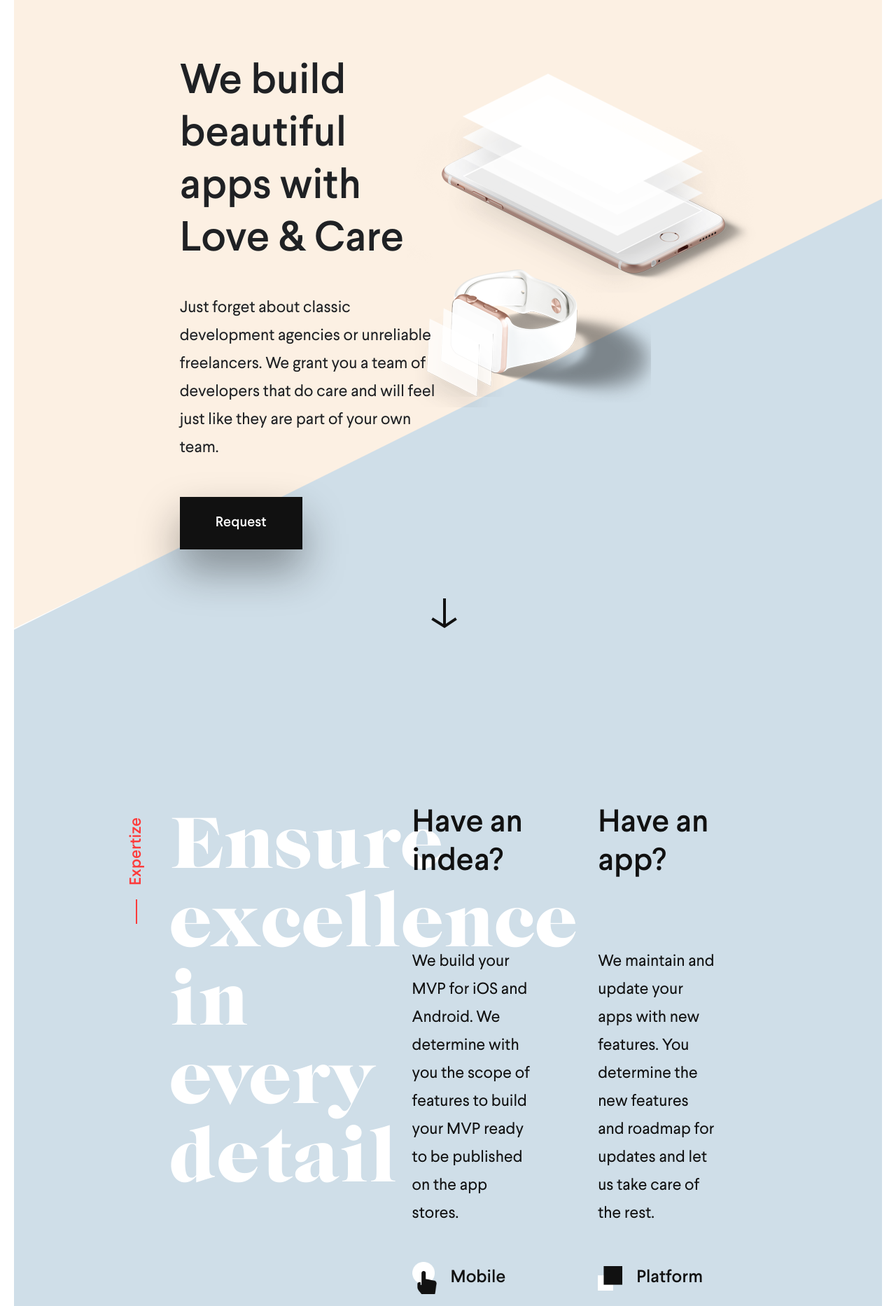
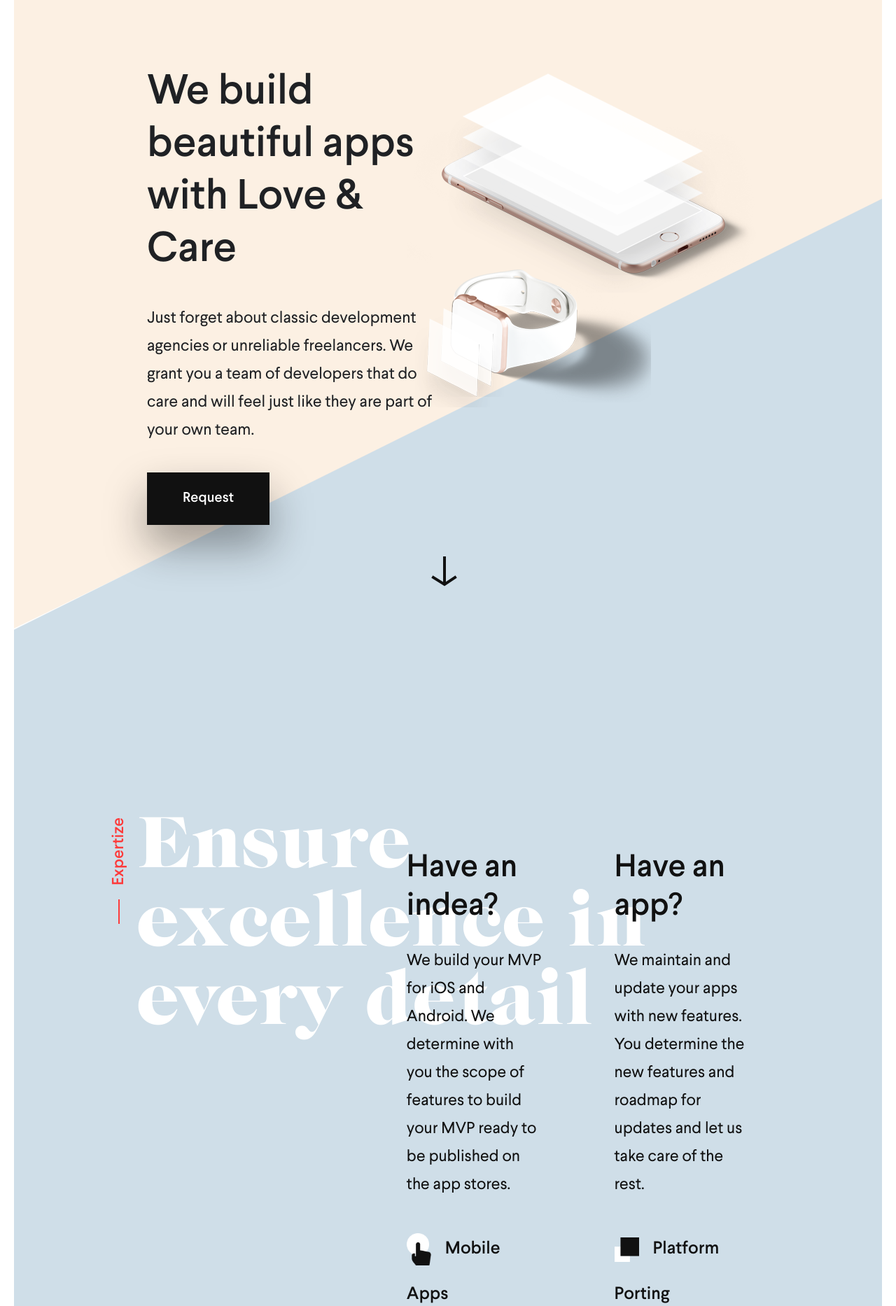
Before and after one commit to aktinijal/factorlyapp, a PHP site: page / in a window 1280 px wide. Shown: the part 145-2011 px from the top of the page at 70% size. Run offline with PHP 8.4, Linux system fonts and the light colour scheme.

Commit message:
row-custom

```diff
--- a/css/media.css
+++ b/css/media.css
@@ -1,5 +1,7 @@
 @media (max-width: 1900px) {
+
     .tempor {
+/*        background-color: #f0f0f0;*/
         position: absolute;
         top: 0;
         width: 100%;
@@ -20,6 +22,15 @@
         height: 4034px;
         background: url(../img/background-topsecond1680.png) no-repeat bottom left;
     }
+/*
+    .third-triangle {
+        position: absolute;
+        top: 3384px;
+        width: 100%;
+        height: 1034px;
+        background: url(../img/background-bottom1680.png) no-repeat bottom left;
+    }
+*/
     .phone-wrapper{
         position: relative;
         top: 250px;
@@ -116,14 +127,13 @@
         font: 60px/75px LarsseitMedium;
     }
     h2 {
+        margin-top: 65px;
         margin-bottom: 30px;
         font: 45px/54.7px LarsseitMedium;
     }
     .home {
         opacity: 0;
-/*        display: none;*/
-/*        visibility: hidden;*/
-        /*        background: #f0f0f0 url(../img/background1680.png) no-repeat top center;*/
+/*                background: #f0f0f0 url(../img/background1680.png) no-repeat top center;*/
     }
     .header {
         height: 125px;
@@ -154,11 +164,11 @@
     }
     /**********************HERO**********************/
     .hero {
-        padding-top: 80px;
-        padding-bottom: 365px;
+        padding-top: 95px;
+        padding-bottom: 370px;
     }
     button.request {
-        margin-top: 50px;
+        margin-top: 40px;
         width: 175px;
         height: 75px;
         font: 20px/35px LarsseitMedium;
@@ -172,7 +182,7 @@
     /**********************EXPERTIZE**********************/
     h4.sectionName {
         width: 157px;
-        top: 170px;
+        top: 200px;
         font-size: 23px;
     }
     .sectionName img {
@@ -195,7 +205,6 @@
     }
     .expertize p {
         margin-bottom: 40px;
-        padding-top: 65px;
     }
     .expertize li {
         font: 25px/64.65px LarsseitMedium;
@@ -224,7 +233,7 @@
         margin-bottom: 300px;
     }
     .case .sectionName {
-        top: 120px;
+        top: 150px;
     }
     .case .learn {
         left: 10px;
@@ -235,9 +244,11 @@
         bottom: -90px;
     }
     .action {
-        padding-top: 350px;
+/*        background-color: #f0f0f0;*/
+        margin-top: 350px;
     }
     footer {
+/*        background-color: #f0f0f0;*/
         height: 135px;
         padding: 50px 65px;
         /*        bottom: 20px;*/
--- a/css/style.css
+++ b/css/style.css
@@ -31,6 +31,16 @@
 
 /*************************************************/
 
+.row-custom {
+    width: 71.78%;
+    margin: 0 auto;
+}
+
+.sectionoffset {
+    width: 7.5%;
+    margin-left: 7.5%;
+}
+
 p {
     color: #111111;
     font: 36px/64px LarsseitMedium;
@@ -44,12 +54,12 @@ h2 {
 
 body {
     height: 100%;
-/*    background-color: #fceee1;*/
+    /*    background-color: #fceee1;*/
     background-color: #fff;
 }
 
 .home {
-/*    background: #f0f0f0 url(../img/background.png) no-repeat top center;*/
+    /*    background: #f0f0f0 url(../img/background.png) no-repeat top center;*/
 }
 
 .wrapper {
@@ -93,7 +103,8 @@ body {
     font: 32px/60px LarsseitMedium;
 }
 
-.navigation a:hover, .active{
+.navigation a:hover,
+.active {
     background: url(../img/navactive.png) no-repeat center;
 }
 
@@ -165,7 +176,7 @@ h4.sectionName {
 
 .back {
     position: absolute;
-    width: 50%;
+    width: 60%;
     z-index: 0;
 }
 
@@ -194,6 +205,10 @@ a.learn {
     margin-bottom: 50px;
 }
 
+.expertize .learn p {
+    margin-bottom: 0;
+}
+
 .expertize li {
     color: #111111;
     font: 40px/104px LarsseitMedium;
@@ -206,6 +221,10 @@ a.learn {
 
 
 /**********************Cases**************************/
+
+.case-wrapper {
+    position: relative;
+}
 
 .slick-prev,
 .slick-next {
@@ -250,17 +269,19 @@ a.learn {
     bottom: -136px;
 }
 
+
 /**********************Principle***********************/
-.principle-item:nth-child(4), .principle-item:last-child{
-    margin-top: 65px;
-}
+
 
 /********************Call to action*******************/
-.action button.request{
+
+.action button.request {
     margin-bottom: 75px;
 }
 
+
 /**********************Footer***********************/
+
 footer {
     height: 200px;
     padding: 68px 90px;
@@ -268,20 +289,21 @@ footer {
 }
 
 
+/***ABOUT***/
 
-/***ABOUT***/
-.about{
+.about {
     background: #f0f0f0 url(../img/about/background.png) no-repeat top center;
 }
 
-
-.faces{
+.faces {
     padding-top: 200px;
 }
-.faces h4.sectionName{
+
+.faces h4.sectionName {
     top: 200px;
 }
-.face{
+
+.face {
     z-index: 0;
     position: relative;
     background-color: #ffffff;
@@ -290,90 +312,107 @@ footer {
     -moz-box-shadow: 0px 30px 60px 0px rgba(17, 17, 17, 0.2);
     box-shadow: 0px 30px 60px 0px rgba(17, 17, 17, 0.2);
 }
-.face img{
+
+.face img {
     width: 100%;
     position: absolute;
     bottom: 0;
     left: 0;
 }
-.faces .text{
+
+.faces .text {
     position: absolute;
     left: 65px;
     top: -35px;
     z-index: 1;
 }
-.faces h3{
+
+.faces h3 {
     color: #111;
     font: 56px/64px LarsseitMedium;
 }
 
-.faces .text h4{
+.faces .text h4 {
     margin-top: 10px;
     color: #d2dfe8;
     font: 35px/72px LarsseitMedium;
 }
 
-div.plus{
+div.plus {
     margin-top: 105px;
     padding-top: 40px;
     padding-left: 40px;
     background: url(../img/about/plus.png) no-repeat;
 }
-.plus p{
+
+.plus p {
     font: 56px/72px LarsseitMedium;
 }
 
-.why{
+.why {
     margin-bottom: 330px;
     padding-top: 440px;
 }
 
-.ambiance h4.sectionName{
+.ambiance h4.sectionName {
     top: 170px;
 }
-.ambianceSmall img, .ambianceBig img{
+
+.ambianceSmall img,
+.ambianceBig img {
     width: 100%;
 }
-div.ambianceSmall:first-child, .ambianceSmall:nth-child(2), .third, .ambianceBig{
+
+div.ambianceSmall:first-child,
+.ambianceSmall:nth-child(2),
+.third,
+.ambianceBig {
     margin-bottom: 15px;
 }
-.third, .fourth, .fifth{
+
+.third,
+.fourth,
+.fifth {
     margin-top: 15px;
 }
 
-.ambiance .back{
+.ambiance .back {
     width: auto;
     bottom: 165px;
 }
 
-.learn span{
+.learn span {
     display: inline-block;
     height: 90px;
     border-bottom: 3px solid #111;
 }
 
-.instagram-back, .back img{
+.instagram-back,
+.back img {
     position: absolute;
     bottom: 0;
 }
 
-.action{
-    padding-top: 600px;
+.action {
+    margin-top: 600px;
 }
 
+
 /*******Case********/
-.cases{
+
+.cases {
     background: #f0f0f0 url(../img/cases/background.png) no-repeat top center;
 }
-.cases .case{
+
+.cases .case {
     margin-top: 90px;
 }
 
-.screens{
+.screens {
     margin-bottom: 325px;
 }
 
-.projects-text{
+.projects-text {
     margin-top: 125px;
     margin-bottom: 335px;
     font: 36px/64px LarsseitRegular;
@@ -385,63 +424,75 @@ div.ambianceSmall:first-child, .ambianceSmall:nth-child(2), .third, .ambianceBig
     margin-left: 20px;
     margin-right: 20px;
 }
+
 .project-screen:first-child {
     margin-left: 0;
 }
+
 .project-screen:last-child {
     margin-right: 60px;
 }
-.project-screen img{
+
+.project-screen img {
     width: 100%;
 }
-.basilic{
+
+.basilic {
     position: absolute;
     top: -80px;
     right: -140px;
     z-index: -1;
 }
-.tomato{
+
+.tomato {
     position: absolute;
     top: 175px;
     right: -160px;
     z-index: -1;
 }
 
-.google{
+.google {
     margin-bottom: 50px;
 }
-.back-buttons{
+
+.back-buttons {
     width: 12.75%;
     position: absolute;
     right: -75px;
     bottom: 0;
 }
 
-.product-details ul li{
+.product-details ul li {
     list-style: none;
     font: 40px/84px LarsseitMedium;
 }
-.product-details p{
+
+.product-details p {
     font-family: LarsseitRegular;
 }
+
 .quote {
     position: relative;
     margin-top: 120px;
 }
-.quote img{
+
+.quote img {
     position: absolute;
     top: -85px;
     left: -200px;
     z-index: -1;
 }
-.quote p{
+
+.quote p {
     font-family: LarsseitItalic;
 }
-h4.name{
+
+h4.name {
     margin-top: 82px;
     font: 40px/48px LarsseitMedium;
 }
-h5.position{
+
+h5.position {
     font: 32px/48px LarsseitRegular;
 }
 
@@ -451,7 +502,8 @@ h5.position{
     bottom: -120px;
     color: #fd3b3b;
 }
-.productPagingInfoBlock p{
+
+.productPagingInfoBlock p {
     color: #fd3b3b;
 }
 
@@ -468,37 +520,44 @@ h5.position{
     background: url('../img/cases/arrow-right.png') no-repeat;
     background-size: 100%;
 }
-.cases footer{
+
+.cases footer {
     text-align: center;
     margin-top: 520px;
 }
-footer .request{
+
+footer .request {
     height: 80px;
     margin: 0 auto;
     font-size: 28px;
 }
 
-.cases .copyright p, .cases .social a {
+.cases .copyright p,
+.cases .social a {
     height: 80px;
     line-height: 80px;
 }
 
 
 /*******Contact********/
-.contact{
+
+.contact {
     background: #d2dfe8 url(../img/contact/background.png) no-repeat top center;
 }
 
-.contacts{
+.contacts {
     margin-top: 200px;
     margin-bottom: 245px;
 }
-.contacts img{
+
+.contacts img {
     margin-bottom: 90px;
 }
-.contacts p{
+
+.contacts p {
     margin-bottom: 45px;
 }
-.contacts .request{
+
+.contacts .request {
     margin-top: 45px;
 }
--- a/home.html
+++ b/home.html
@@ -65,6 +65,11 @@
         </div>
 
         <img class="arrow" src="img/arrow.png" alt="">
+
+        <!--
+        <div class="third-triangle">
+        </div>
+-->
     </div>
 
 
@@ -90,11 +95,10 @@
         </div>
 
         <div class="hero">
-            <div class="row">
-                <div class="col-lg-8 col-lg-offset-2">
+            <div class="row-custom">
                     <div class="row">
                         <div class="col-lg-6">
-                            <h1 class="title">We build
+                            <h1 class="title">We build <br>
                                 beautiful apps with
                                 Love & Care</h1>
                             <p>Just forget about classic development agencies or unreliable freelancers. We grant you a team of developers that do care and will feel just like they are part of your own team.</p>
@@ -106,7 +110,6 @@
                     </div>
 
                     <!--                    <img class="arrowBottom" src="img/arrowBottom.png" width="40px" height="40px" alt="">-->
-                </div>
             </div>
         </div>
 
@@ -116,11 +119,10 @@
 
 
         <div class="expertize">
-            <div class="row">
-                <div class="col-lg-1 col-lg-offset-1">
+                <div class="sectionoffset">
                     <h4 class="sectionName"><img src="img/sectionNameLine.png" alt="">Expertize</h4>
                 </div>
-                <div class="col-lg-8">
+                <div class="row-custom">
                     <div class="row">
                         <div class="back">
                             <h1>Ensure excellence in every detail</h1>
@@ -150,17 +152,15 @@
                         </div>
                     </div>
                 </div>
-            </div>
         </div>
         <!--end of expertize-->
 
 
         <div class="case">
-            <div class="row">
-                <div class="col-lg-1 col-lg-offset-1">
+                <div class="sectionoffset">
                     <h4 class="sectionName"><img src="img/sectionNameLine.png" alt="">Cases</h4>
                 </div>
-                <div class="col-lg-8">
+                <div class="case-wrapper row-custom">
                     <a class="learn" href="">
                         <p><span>Explo</span>re All Cases</p>
                     </a>
@@ -172,20 +172,41 @@
                         <img style="height:auto" src="img/case2.png" alt="">
                     </div>
                 </div>
-            </div>
         </div>
 
 
         <div class="principle">
-            <div class="row">
-                <div class="col-lg-1 col-lg-offset-1">
+                <div class="sectionoffset">
                     <h4 class="sectionName"><img src="img/sectionNameLine.png" alt="">Principle</h4>
                 </div>
-                <div class="col-lg-8">
+                <div class="row-custom">
                     <div class="row">
                         <div class="back">
-                            <h1>We are not an agency, we are your partner</h1>
+                            <h1>We <br> are not <br> an agency, we are your partner</h1>
                         </div>
+<!--
+                        <div class="col-lg-7 col-lg-offset-5">
+                            <div class="row">
+                                <div class="principle-item col-lg-6">
+                                    <h2>We do <br> really care</h2>
+                                    <p>Nullam faucibus, nibh a tincidunt tincidunt, ipsum dolor mattis eros, vel tincidunt nibh urna ac libero. Ut sit amet ex et justo fringilla.</p>
+                                </div>
+                                <div class="principle-item col-lg-6">
+                                    <h2>We already <br> know</h2>
+                                    <p>Uvitae risus commodo tempus aliquet sit amet vitae nunc. Donec volutpat, enim quisom hendrer sagittis, arcu tellus cursus justo, quam.</p>
+                                </div>
+                                <div class="principle-item col-lg-6">
+                                    <h2>It isn’t just <br> about code</h2>
+                                    <p>Vestibulum ante massa, cursus at convallis eu, viverra sit ameto arcu. Aliquam ornare nisl a ex interdum rutrum. Sed ac sollicitudin eros.</p>
+                                </div>
+                                <div class="principle-item col-lg-6">
+                                    <h2>We solve <br> actual issues</h2>
+                                    <p>Pellentesque auctor qu arcu. In vitae mi placerat, vestibulu sem eget, sollicitudin lorem. Aenean laorporttitor, vel nus momento nales nunc.</p>
+                                </div>
+                            </div>
+                        </div>
+-->
+
                         <div class="principle-item col-lg-3 col-lg-offset-5">
                             <h2>We do <br> really care</h2>
                             <p>Nullam faucibus, nibh a tincidunt tincidunt, ipsum dolor mattis eros, vel tincidunt nibh urna ac libero. Ut sit amet ex et justo fringilla.</p>
@@ -205,9 +226,10 @@
                             <h2>We solve <br> actual issues</h2>
                             <p>Pellentesque auctor qu arcu. In vitae mi placerat, vestibulu sem eget, sollicitudin lorem. Aenean laorporttitor, vel nus momento nales nunc.</p>
                         </div>
+
+
                     </div>
                 </div>
-            </div>
         </div>
 
 
--- a/js/main.js
+++ b/js/main.js
@@ -16,9 +16,9 @@ $(document).ready(function () {
                 $('.watch3').animate({top : 350}, 1100, function() {
                     $('.arrow').animate({top : 1000}, 800, function() {
                         $('.arrow').animate({top : 950}, 300, function() {
-                            $('.arrow').animate({top : 1000}, 300, function() {
-                                $('.arrow').animate({top : 975}, 150, function() {
-                                    $('.arrow').animate({top : 1000}, 150, function(){
+                            $('.arrow').animate({top : 940}, 300, function() {
+                                $('.arrow').animate({top : 915}, 150, function() {
+                                    $('.arrow').animate({top : 940}, 150, function(){
 
 
                                     $('.home').animate({opacity : 1}, 700);
```
Also changed, not shown: img/background-bottom1680.png (added), img/background-top1680.png (deleted), img/background-topsecond2 1680.png (deleted), img/background.png (deleted), img/background1680.png (deleted).
